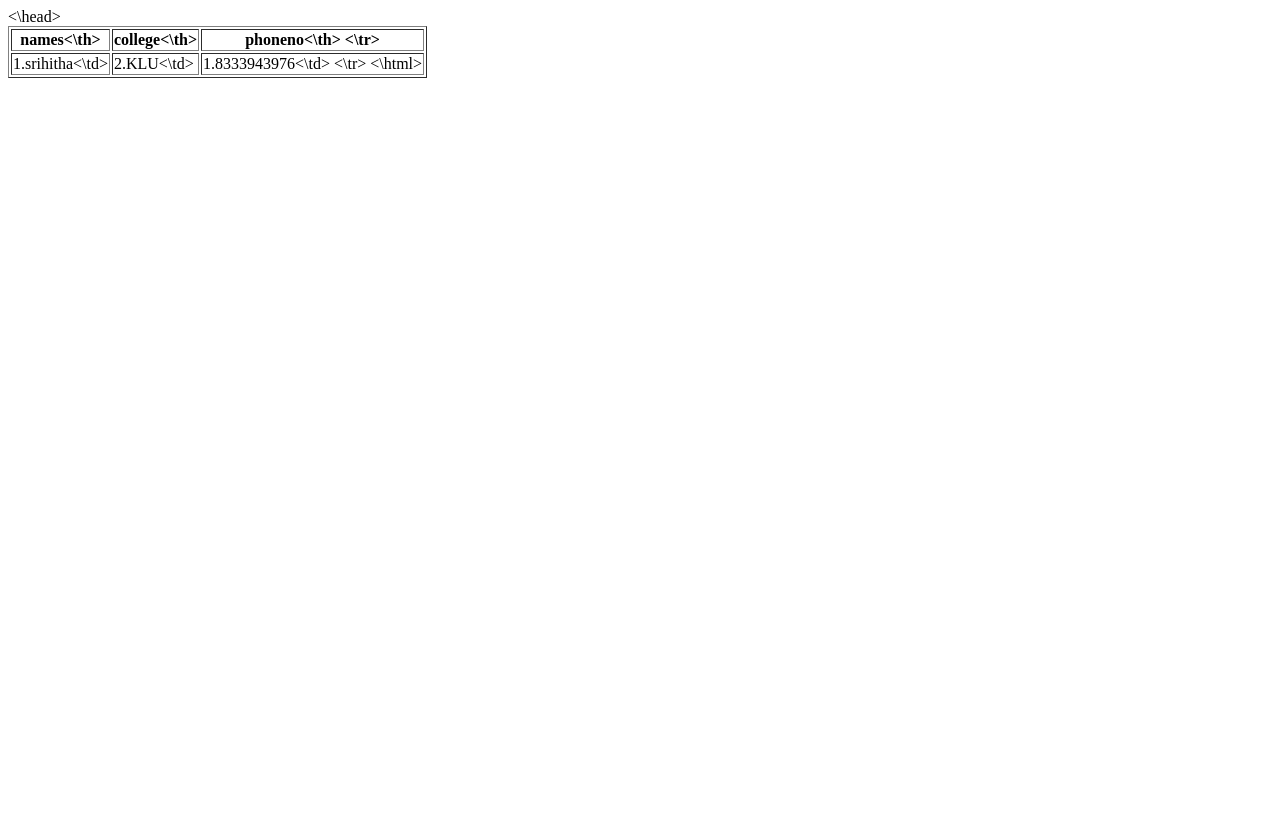
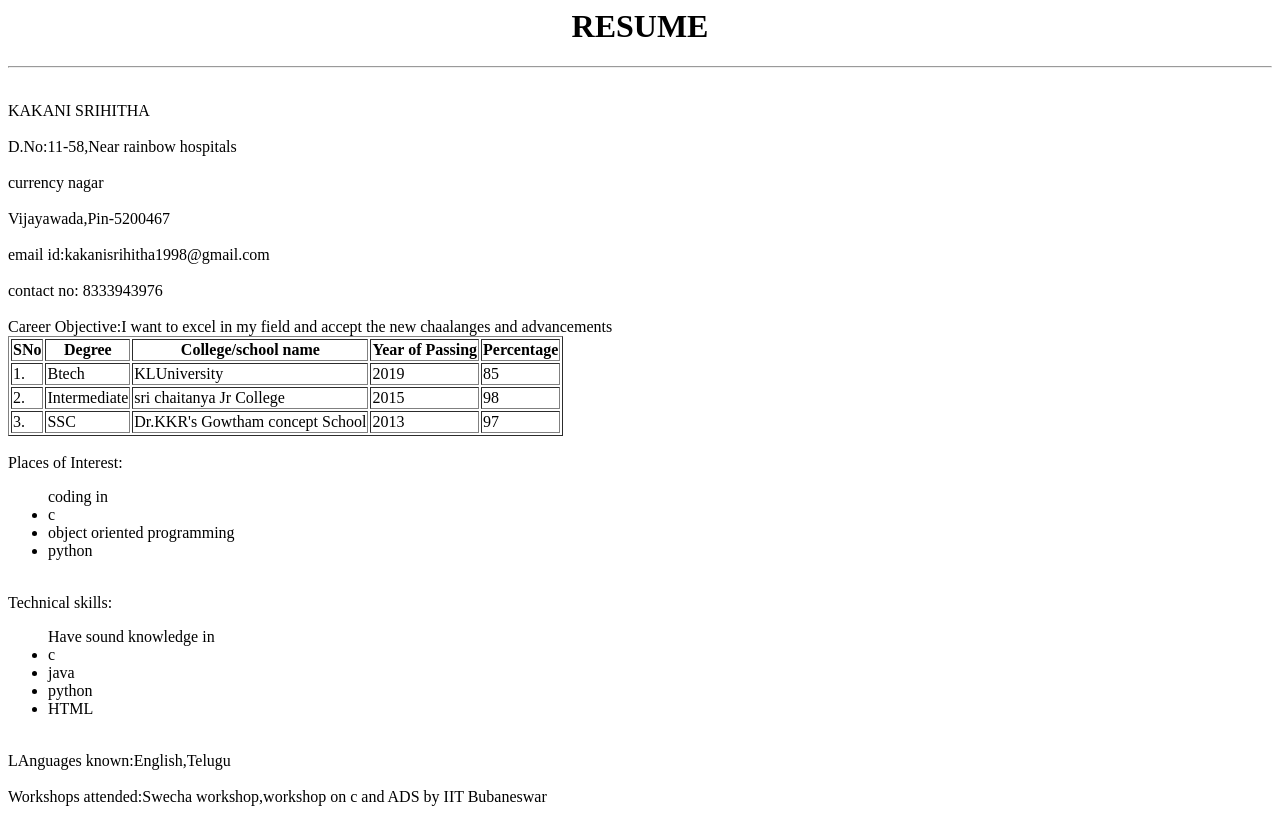
Before and after one commit to kakanisrihitha/kakanisrihitha.github.io, a plain HTML site: page index.html in a window 1280 px wide. Before the commit the page ends 800 px from the top, so only its background shows below. Drawn offline with Linux system fonts and the light colour scheme.

Commit message:
Update index.html

```diff
--- a/index.html
+++ b/index.html
@@ -1,16 +1,68 @@
 <html>
 <head>
-<\head>
+</head>
 <body>
-<table border=1>
+<h1 align="center">RESUME </h1>
+<hr>
+<p> <br>KAKANI SRIHITHA</br>
+<br>D.No:11-58,Near rainbow hospitals</br>
+<br>currency nagar</br>
+<br>Vijayawada,Pin-5200467</br>
+<br>email id:kakanisrihitha1998@gmail.com</br>
+<br>contact no: 8333943976</br>
+<br>Career Objective:I want to excel in my field and accept the new chaalanges and advancements
+<table border>
 <tr>
-<th>names<\th>
-<th>college<\th>
-<th>phoneno<\th>
-<\tr>
+ <th>SNo </th>
+ <th>Degree</th>
+ <th>College/school name</th>
+ <th>Year of Passing</th>
+ <th>Percentage</th>
+</tr>
+
 <tr>
-<td>1.srihitha<\td>
-<td>2.KLU<\td>
-<td>1.8333943976<\td>
-<\tr>
-<\html>
+<td> 1.</td>
+<td>Btech</td>
+<td>KLUniversity</td>
+<td>2019</td>
+<td>85</td>
+
+</tr>
+
+<tr>
+<td>2.</td>
+<td>Intermediate</td>
+<td>sri chaitanya Jr College</td>
+<td>2015</td>
+<td>98</td>
+</tr>
+<tr>
+<td>3.</td>
+<td>SSC</td>
+<td>Dr.KKR's Gowtham concept School</td>
+<td>2013</td>
+<td>97</td>
+</tr>
+</table>
+<br>
+Places of Interest:
+<ul>
+coding in
+<li>c</li>
+<li>object oriented programming</li>
+<li>python</li>
+</ul>
+<br>
+Technical skills:
+<ul>
+Have sound knowledge in
+<li>c</li>
+<li>java</li>
+<li>python</li>
+<li>HTML</li>
+</ul>
+<br>LAnguages known:English,Telugu</br>
+<br>Workshops attended:Swecha workshop,workshop on c and ADS by IIT Bubaneswar</br>
+</p>
+</body>
+</html>
```
